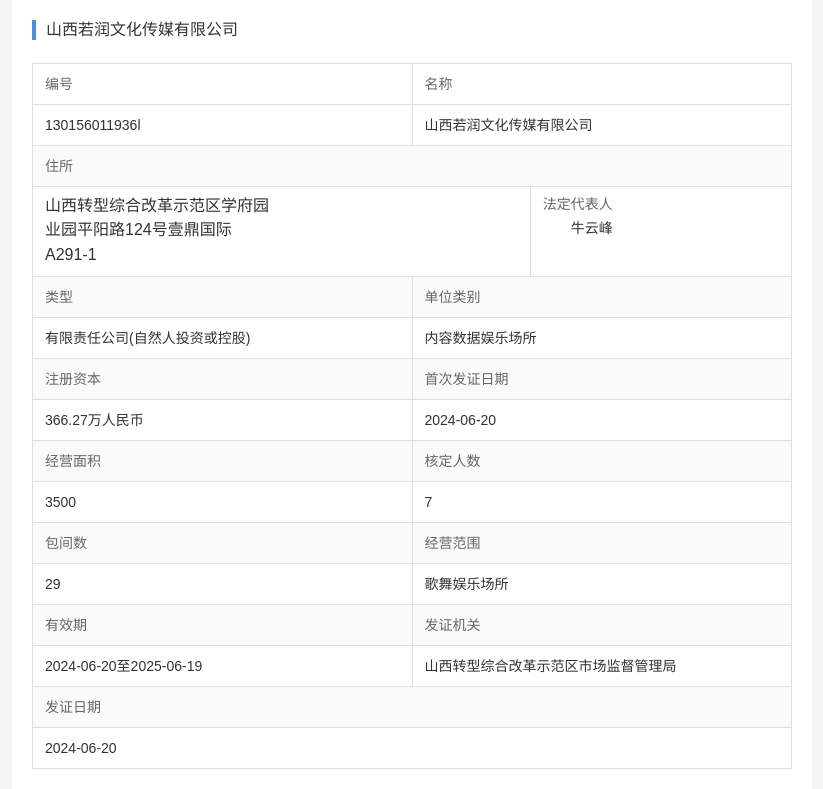
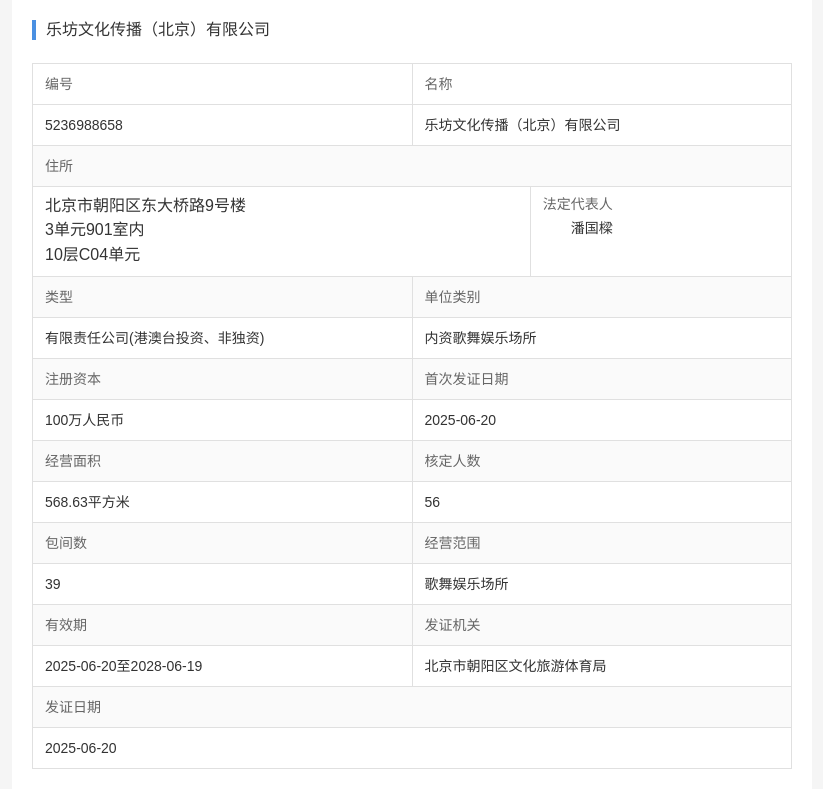
Before and after one commit to luohengjian/lefang, a plain HTML site: page index.html in a window 1280 px wide. Shown: the part 102-891 px from the top of the page, without its empty margins (228-1051 px from the left). Drawn offline with Linux system fonts and the light colour scheme.

Commit message:
Update index.html

```diff
--- a/index.html
+++ b/index.html
@@ -3,7 +3,7 @@
 <head>
     <meta charset="UTF-8">
     <meta name="viewport" content="width=device-width, initial-scale=1.0">
-    <title>中华人民共和国文化和旅游部 - 企业信息</title>
+    <title>中华人民共和国文化和旅游部</title>
     <link rel="stylesheet" href="styles.css">
 </head>
 <body>
@@ -15,7 +15,7 @@
         <div class="company-section">
             <div class="company-header">
                 <div class="blue-bar"></div>
-                <h2>山西若润文化传媒有限公司</h2>
+                <h2>乐坊文化传播（北京）有限公司</h2>
             </div>
 
             <div class="info-grid">
@@ -31,10 +31,10 @@
 
                 <div class="info-row">
                     <div class="info-item left-col">
-                        <span class="value">130156011936l</span>
+                        <span class="value">5236988658</span>
                     </div>
                     <div class="info-item right-col">
-                        <span class="value">山西若润文化传媒有限公司</span>
+                        <span class="value">乐坊文化传播（北京）有限公司</span>
                     </div>
                 </div>
 
@@ -48,15 +48,15 @@
                 <div class="info-row">
                     <div class="info-item address-col">
                         <div class="address-content">
-                            <div>山西转型综合改革示范区学府园</div>
-                            <div>业园平阳路124号壹鼎国际</div>
-                            <div>A291-1</div>
+                            <div>北京市朝阳区东大桥路9号楼</div>
+                            <div>3单元901室内</div>
+                            <div>10层C04单元</div>
                         </div>
                     </div>
                     <div class="info-item legal-rep-col">
                         <div class="legal-rep-content">
                             <div class="label">法定代表人</div>
-                            <div class="value">牛云峰</div>
+                            <div class="value">潘国樑</div>
                         </div>
                     </div>
                 </div>
@@ -73,10 +73,10 @@
 
                 <div class="info-row">
                     <div class="info-item left-col">
-                        <span class="value">有限责任公司(自然人投资或控股)</span>
+                        <span class="value">有限责任公司(港澳台投资、非独资)</span>
                     </div>
                     <div class="info-item right-col">
-                        <span class="value">内容数据娱乐场所</span>
+                        <span class="value">内资歌舞娱乐场所</span>
                     </div>
                 </div>
 
@@ -92,10 +92,10 @@
 
                 <div class="info-row">
                     <div class="info-item left-col">
-                        <span class="value">366.27万人民币</span>
+                        <span class="value">100万人民币</span>
                     </div>
                     <div class="info-item right-col">
-                        <span class="value">2024-06-20</span>
+                        <span class="value">2025-06-20</span>
                     </div>
                 </div>
 
@@ -111,10 +111,10 @@
 
                 <div class="info-row">
                     <div class="info-item left-col">
-                        <span class="value">3500</span>
+                        <span class="value">568.63平方米</span>
                     </div>
                     <div class="info-item right-col">
-                        <span class="value">7</span>
+                        <span class="value">56</span>
                     </div>
                 </div>
 
@@ -130,7 +130,7 @@
 
                 <div class="info-row">
                     <div class="info-item left-col">
-                        <span class="value">29</span>
+                        <span class="value">39</span>
                     </div>
                     <div class="info-item right-col">
                         <span class="value">歌舞娱乐场所</span>
@@ -149,10 +149,10 @@
 
                 <div class="info-row">
                     <div class="info-item left-col">
-                        <span class="value">2024-06-20至2025-06-19</span>
+                        <span class="value">2025-06-20至2028-06-19</span>
                     </div>
                     <div class="info-item right-col">
-                        <span class="value">山西转型综合改革示范区市场监督管理局</span>
+                        <span class="value">北京市朝阳区文化旅游体育局</span>
                     </div>
                 </div>
 
@@ -165,7 +165,7 @@
 
                 <div class="info-row">
                     <div class="info-item full-width">
-                        <span class="value">2024-06-20</span>
+                        <span class="value">2025-06-20</span>
                     </div>
                 </div>
             </div>
```
